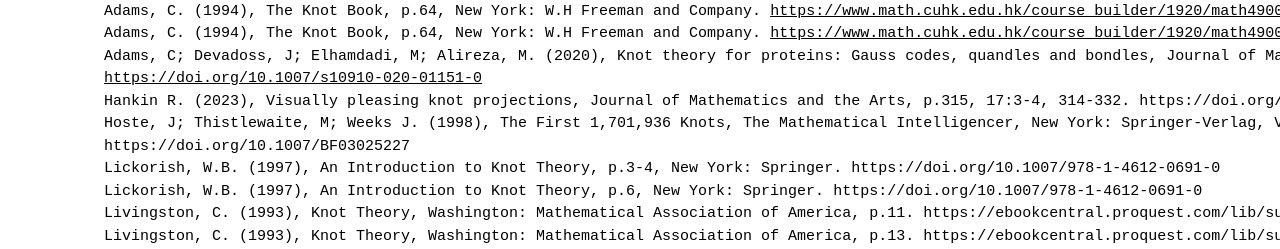
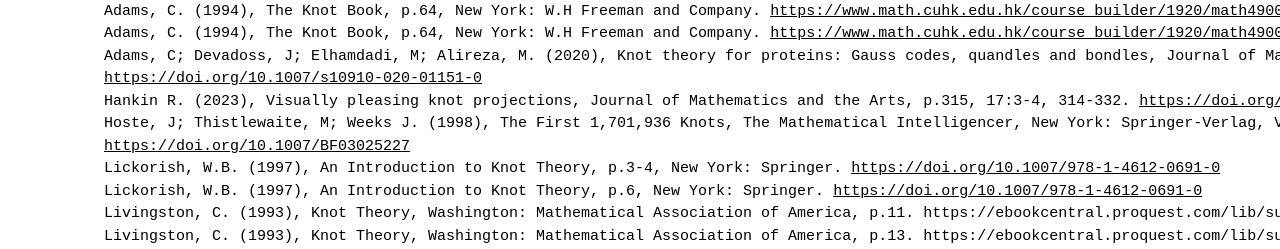
Before and after one commit to FEPSFY6802464/FY6802464, a plain HTML site: page index.html in a window 1280 px wide. Shown: the part 4478-4727 px from the top of the page. Drawn offline with nearby package versions, Linux system fonts and the light colour scheme.

Commit message:
Update index.html

```diff
--- a/index.html
+++ b/index.html
@@ -177,11 +177,11 @@
       Adams, C. (1994), The Knot Book, p.64, New York: W.H Freeman and Company. <a href="https://www.math.cuhk.edu.hk/course_builder/1920/math4900e/Adams--The%20Knot%20Book.pdf">https://www.math.cuhk.edu.hk/course_builder/1920/math4900e/Adams--The%20Knot%20Book.pdf</a>
       Adams, C; Devadoss, J; Elhamdadi, M; Alireza, M. (2020), Knot theory for proteins: Gauss codes, quandles and bondles, Journal of Mathematical Chemistry 58:1715,
       <a href="https://doi.org/10.1007/s10910-020-01151-0">https://doi.org/10.1007/s10910-020-01151-0</a>
-      Hankin R. (2023), Visually pleasing knot projections, Journal of Mathematics and the Arts, p.315, 17:3-4, 314-332. https://doi.org/10.1080/17513472.2023.2185058
+      Hankin R. (2023), Visually pleasing knot projections, Journal of Mathematics and the Arts, p.315, 17:3-4, 314-332. <a href="https://doi.org/10.1080/17513472.2023.2185058">https://doi.org/10.1080/17513472.2023.2185058<a/>
       Hoste, J; Thistlewaite, M; Weeks J. (1998), The First 1,701,936 Knots, The Mathematical Intelligencer, New York: Springer-Verlag, Volume 20, number 4, p.33.
-      https://doi.org/10.1007/BF03025227
-      Lickorish, W.B. (1997), An Introduction to Knot Theory, p.3-4, New York: Springer. https://doi.org/10.1007/978-1-4612-0691-0
-      Lickorish, W.B. (1997), An Introduction to Knot Theory, p.6, New York: Springer. https://doi.org/10.1007/978-1-4612-0691-0
+      <a href= https://doi.org/10.1007/BF03025227>https://doi.org/10.1007/BF03025227<a/>
+      Lickorish, W.B. (1997), An Introduction to Knot Theory, p.3-4, New York: Springer. <a href="https://doi.org/10.1007/978-1-4612-0691-0">https://doi.org/10.1007/978-1-4612-0691-0<a/>
+      Lickorish, W.B. (1997), An Introduction to Knot Theory, p.6, New York: Springer. <a href="https://doi.org/10.1007/978-1-4612-0691-0">https://doi.org/10.1007/978-1-4612-0691-0<a/>
       Livingston, C. (1993), Knot Theory, Washington: Mathematical Association of America, p.11. https://ebookcentral.proquest.com/lib/surrey/detail.action?docID=3330352
       Livingston, C. (1993), Knot Theory, Washington: Mathematical Association of America, p.13. https://ebookcentral.proquest.com/lib/surrey/detail.action?docID=3330352
       Livingston, C. (1993), Knot Theory, Washington: Mathematical Association of America, p.78. https://ebookcentral.proquest.com/lib/surrey/detail.action?docID=3330352
```
